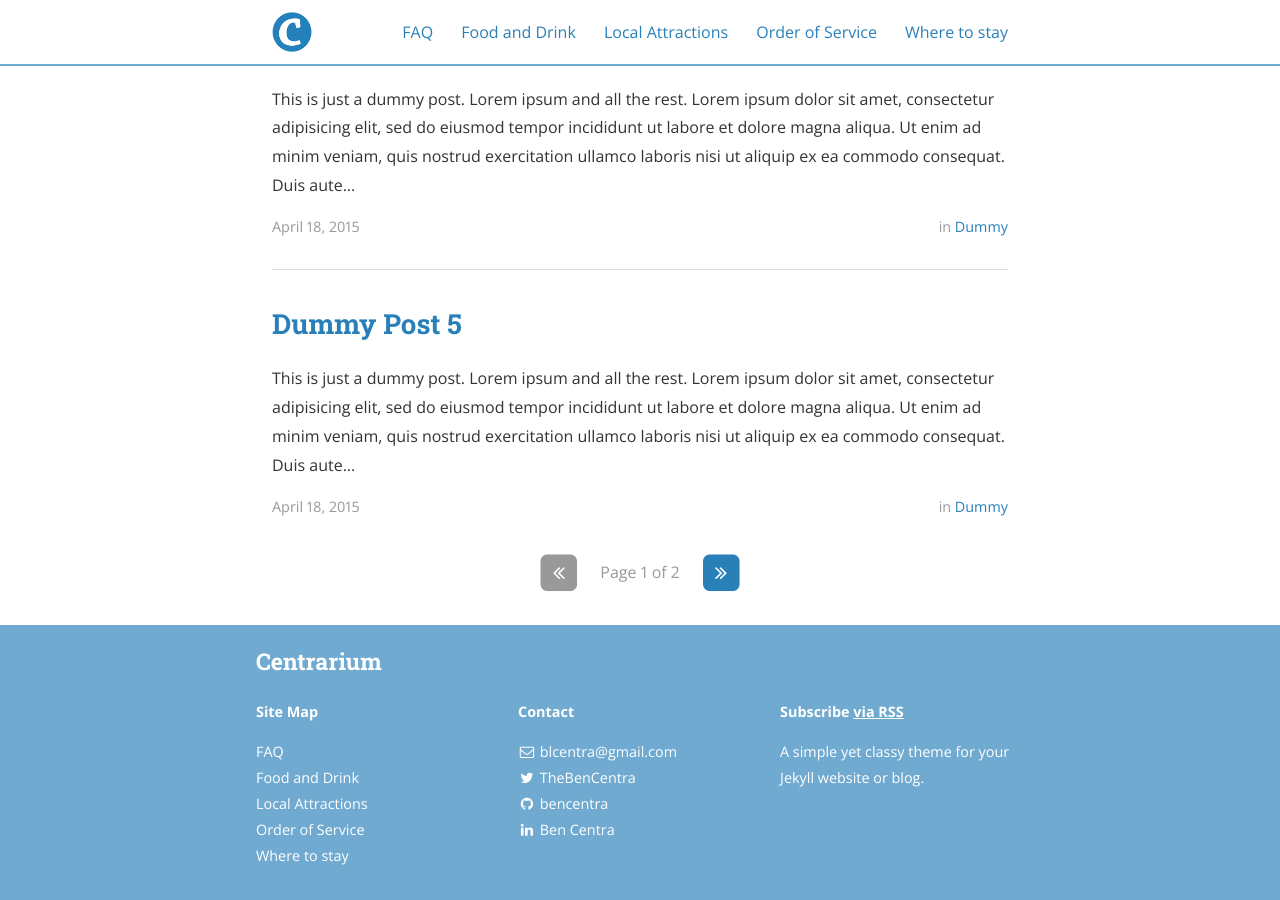
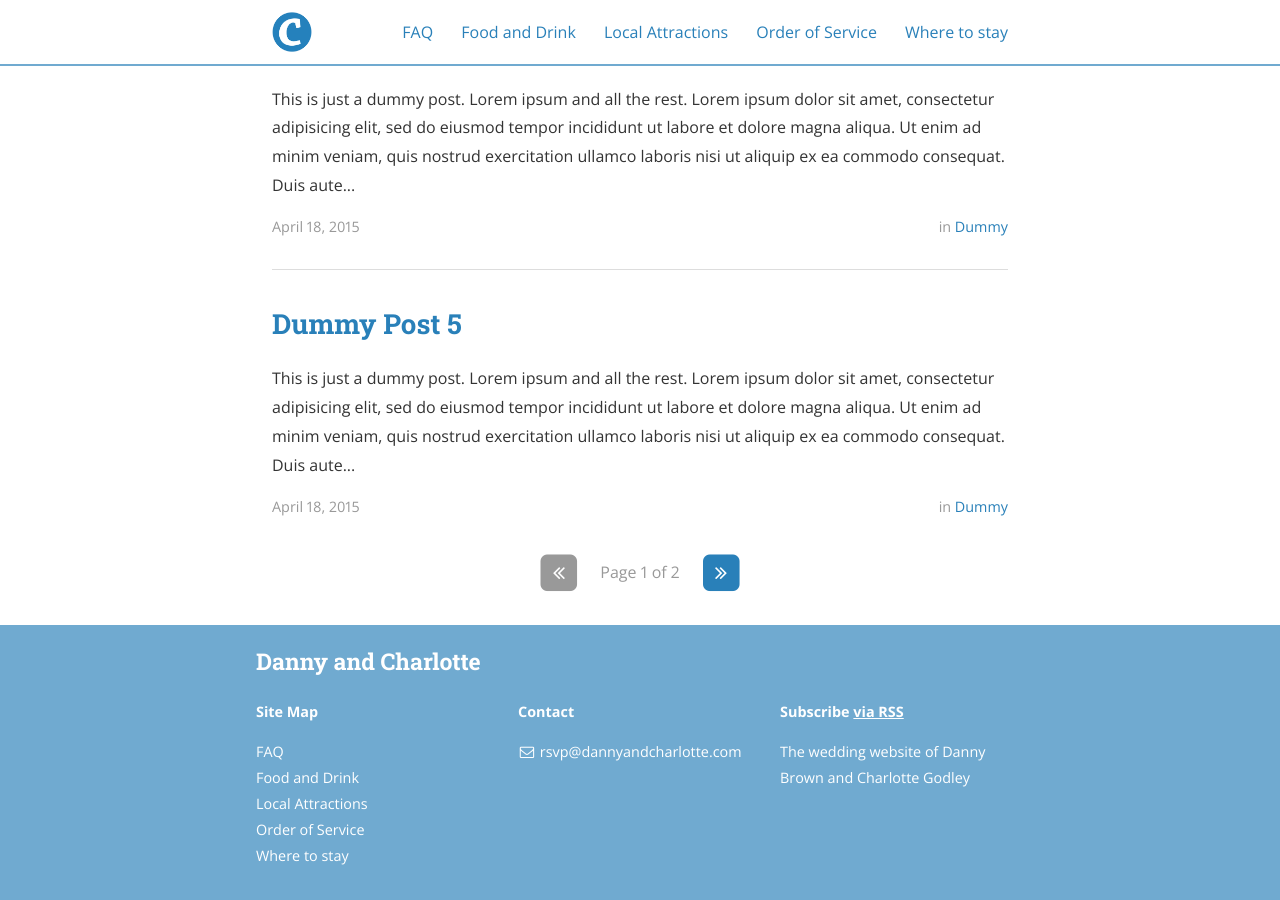
Before and after one commit to dannybrown/dannyandcharlotte.com, a Jekyll site: the page built from index.html, in a window 1280 px wide and 900 px high, scrolled down 1300 px. Built offline with Jekyll 4.4.1, drawn with Linux system fonts in a browser that asks for light colours; nearby versions of some CDN libraries; the list of posts is cut into pages by our own code; part of the change alters nothing that is shown; some of the changed text lies outside the part shown.

Commit message:
config updates

```diff
--- a/_config.yml
+++ b/_config.yml
@@ -9,12 +9,11 @@ exclude:
   - "/vendor/"
 
 # Site settings
-title: Centrarium
-subtitle: "A simple yet classy theme for your Jekyll website or blog"
-email: blcentra@gmail.com
-name: Ben Centra
+title: Danny and Charlotte
+subtitle: "The wedding website of Danny Brown and Charlotte Godley"
+email: rsvp@dannyandcharlotte.com
 description: >
-  A simple yet classy theme for your Jekyll website or blog.
+  The wedding website of Danny Brown and Charlotte Godley
 # Base URL of site (i.e. /blog). It should always start with a slash,
 # and never end with a slash. Set it to a blank value if hosting at the
 # root of your server.
@@ -75,118 +74,50 @@ descriptions:
 #     url: https://twitter.com/TheBenCentra # URL of your profile (leave blank to not display in footer)
 #     desc: Follow me on Twitter            # Description to display as link title, etc
 #     share: true                           # Include in the "Share" section of posts
-social:
-  - name: Twitter
-    icon: twitter
-    username: TheBenCentra
-    url: https://twitter.com/TheBenCentra
-    desc: Follow me on Twitter
-    share: true
+# social:
+#   - name: Twitter
+#     icon: twitter
+#     username: TheBenCentra
+#     url: https://twitter.com/TheBenCentra
+#     desc: Follow me on Twitter
+#     share: true
 
-  - name: Facebook
-    icon: facebook
-    username: thebencentra
-    url: ""
-    desc: Friend me on Facebook
-    share: true
+#   - name: Facebook
+#     icon: facebook
+#     username: thebencentra
+#     url: ""
+#     desc: Friend me on Facebook
+#     share: true
 
-  - name: GitHub
-    icon: github
-    username: bencentra
-    url: https://github.com/bencentra
-    desc: Fork me on GitHub
-    share: false
+#   - name: GitHub
+#     icon: github
+#     username: bencentra
+#     url: https://github.com/bencentra
+#     desc: Fork me on GitHub
+#     share: false
 
-  - name: LinkedIn
-    icon: linkedin
-    username: Ben Centra
-    url: https://www.linkedin.com/pub/ben-centra/47/769/60a
-    desc: Connect with me on LinkedIn
-    share: true
+#   - name: LinkedIn
+#     icon: linkedin
+#     username: Ben Centra
+#     url: https://www.linkedin.com/pub/ben-centra/47/769/60a
+#     desc: Connect with me on LinkedIn
+#     share: true
 
-  - name: Google+
-    icon: google-plus
-    username: ""
-    url: ""
-    desc: Add me to your Circles
-    share: true
+#   - name: Google+
+#     icon: google-plus
+#     username: ""
+#     url: ""
+#     desc: Add me to your Circles
+#     share: true
 
-  - name: YouTube
-    icon: youtube
-    username: ""
-    url: ""
-    desc: Subscribe on YouTube
-    share: false
+#   - name: YouTube
+#     icon: youtube
+#     username: ""
+#     url: ""
+#     desc: Subscribe on YouTube
+#     share: false
 
-  - name: Instagram
-    icon: instagram
-    username: ""
-    url: ""
-    desc: Follow me on Instagram
-    share: false
 
-  - name: Pinterest
-    icon: pinterest
-    username: ""
-    url: ""
-    desc: Follow me on Pinterest
-    share: true
-
-  - name: SoundCloud
-    icon: soundcloud
-    username: ""
-    url: ""
-    desc: Follow me on SoundCloud
-    share: false
-
-  - name: Tumblr
-    icon: tumblr
-    username: ""
-    url: ""
-    desc: Follow me on Tumblr
-    share: false
-
-  - name: Steam
-    icon: steam
-    username: ""
-    url: ""
-    desc: Friend me on Steam
-    share: false
-
-  - name: Dribbble
-    icon: dribbble
-    username: ""
-    url: ""
-    desc: Follow me on Dribble
-    share: false
-
-  - name: Vimeo
-    icon: vimeo-square
-    username: ""
-    url: ""
-    desc: Follow me on Vimeo
-    share: false
-
-  - name: Vine
-    icon: vine
-    username: ""
-    url: ""
-    desc: Follow me on Vine
-    share: false
-
-  - name: Reddit
-    icon: reddit
-    username: ""
-    url: ""
-    desc: Share to Reddit
-    share: true
-
-  - name: "Hacker News"
-    icon: hacker-news
-    username: ""
-    url: ""
-    desc: Share to Hacker News
-    share: false
 
 # Social sharing protocols
 # These are for automatically generating sharing metadata for FB and Twitter
```
